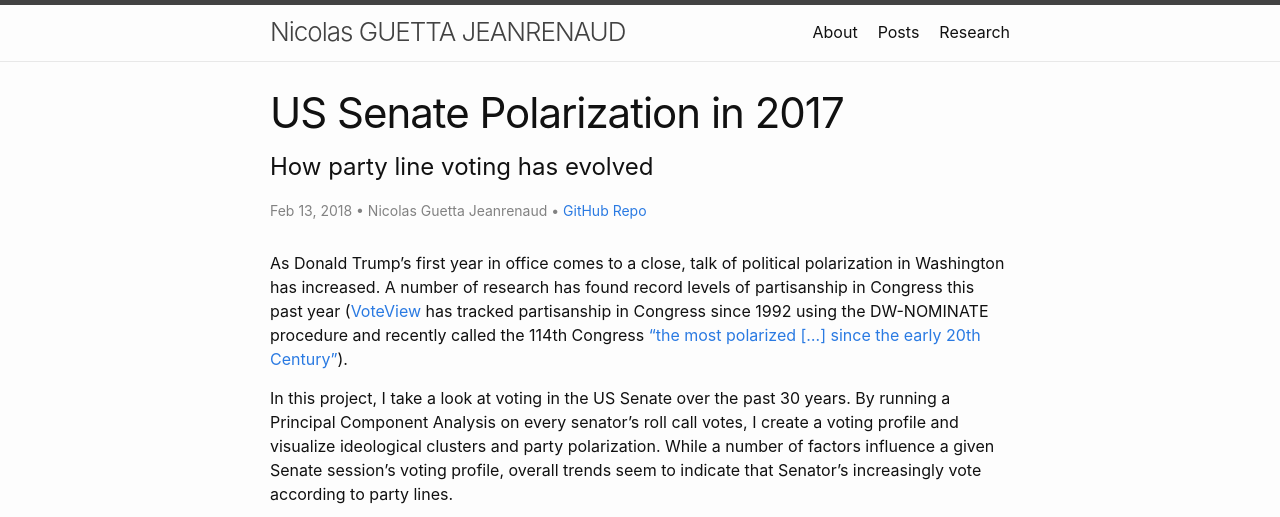
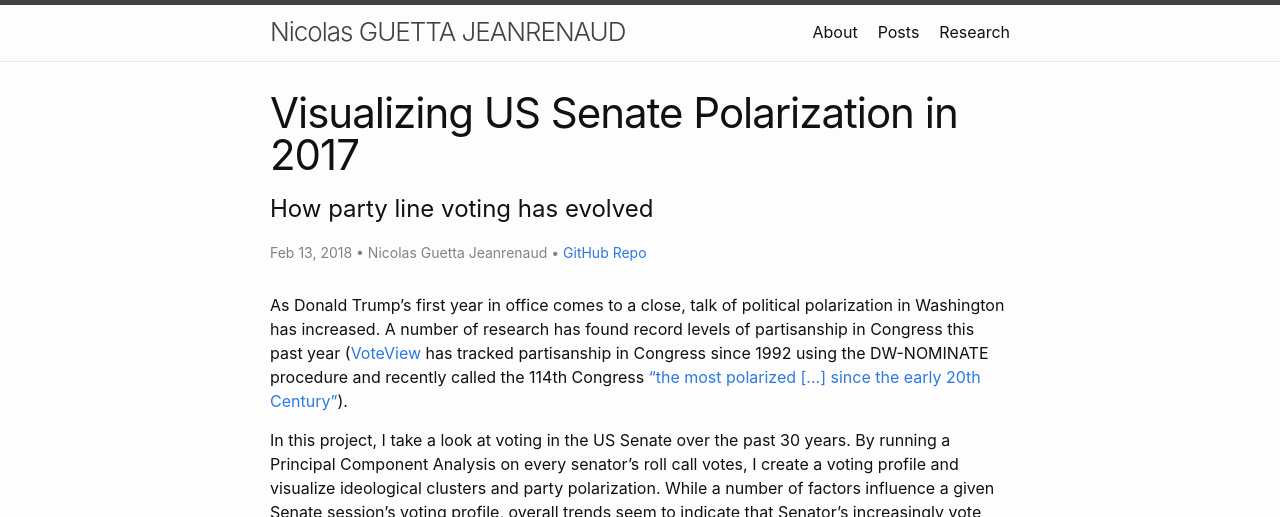
Before and after one commit to nicogj/nicogj.github.io, a Jekyll site: the page built from _posts/2018-02-13-senate-polarization.md, in a window 1280 px wide and 900 px high, cut to the strip 0-517 px from the top of the window. Built offline with Jekyll 4.4.1, drawn with Linux system fonts in a browser that asks for light colours; part of the change alters nothing that is shown.

Commit message:
minor updates to post

```diff
--- a/_posts/2018-02-13-senate-polarization.md
+++ b/_posts/2018-02-13-senate-polarization.md
@@ -2,7 +2,7 @@
 layout:       post
 category:     post
 theme:        "Politics"
-title:        "US Senate Polarization in 2017"
+title:        "Visualizing US Senate Polarization in 2017"
 subtitle:     "How party line voting has evolved"
 author:       "Nicolas Guetta Jeanrenaud"
 repo: 		    "https://github.com/nico-gj/2017_senate_polarization"
@@ -10,7 +10,7 @@ date:         2018-02-13 12:00:00
 header-img:   ""
 ---
 
-As Donald Trump's first year in office comes to a close, talk of political polarization in Washington has increased. A number of research has found record levels of partisanship in Congress this past year ([VoteView](https://voteview.com/) has tracked partisanship in Congress since 1992 using the DW-NOMINATE procedure and recently called the 114th Congress ["the most polarized [...] since the early 20th Century"](https://voteviewblog.com/2016/12/18/the-end-of-the-114th-congress/)).
+As Donald Trump's first year in office comes to a close, talk of political polarization in Washington has increased. A number of research has found record levels of partisanship in Congress this past year (<a href="https://voteview.com/" target="_blank">VoteView</a> has tracked partisanship in Congress since 1992 using the DW-NOMINATE procedure and recently called the 114th Congress <a href="https://voteviewblog.com/2016/12/18/the-end-of-the-114th-congress/" target="_blank">"the most polarized [...] since the early 20th Century"</a>).
 
 In this project, I take a look at voting in the US Senate over the past 30 years. By running a Principal Component Analysis on every senator's roll call votes, I create a voting profile and visualize ideological clusters and party polarization. While a number of factors influence a given Senate session's voting profile, overall trends seem to indicate that Senator's increasingly vote according to party lines.
 
@@ -22,7 +22,7 @@ In this project, I take a look at voting in the US Senate over the past 30 years
 
 ## Methodology
 
-As part of a [previous personal project](http://github.com/nico-gj/senate_vote_scraping), I scraped all Senate Roll Call votes, publicly available on the [US Senate Website](https://www.senate.gov/legislative/votes.htm). I leverage this data here, comparing Senate voting behavior during Trump's first year in office (2017) with the first year in office the three previous presidents.
+As part of a <a href="http://github.com/nico-gj/senate_vote_scraping" target="_blank">previous personal project</a>, I scraped all Senate Roll Call votes, publicly available on the <a href="https://www.senate.gov/legislative/votes.htm" target="_blank">US Senate Website</a>. I leverage this data here, comparing Senate voting behavior during Trump's first year in office (2017) with the first year in office the three previous presidents.
 
 <!-- An exhaustive list of US Senate Roll Call votes can be found on the [United States Senate webpage](http://www.senate.gov). Using the Python `requests` package, and the text parser `BeautifulSoup`, I pulled every vote cast by every Senator from Donald Trump's first year in office (2017). For comparison, I also pulled the data for first year in office of the three previous presidents. -->
 
@@ -43,7 +43,7 @@ In the resulting analytical frame, a given senator is assigned a vector with as
 
 Principal Component Analysis is used to reduce the number of dimensions in multi-variate problems. Here, I use it to project the coordinates of each senator in the multi-hundred dimensions onto a two-dimensional plan. I use the `PCA` function from the Python `sklearn` package, and plot the results on Tableau.
 
-All of the code I developed for this project can be found on the [project's GitHub repo](http://github.com/nico-gj/2017_senate_voting).
+All of the code I developed for this project can be found on the <a href="http://github.com/nico-gj/2017_senate_voting" target="_blank">project's GitHub repo</a>.
 
 
 ## Results
```
